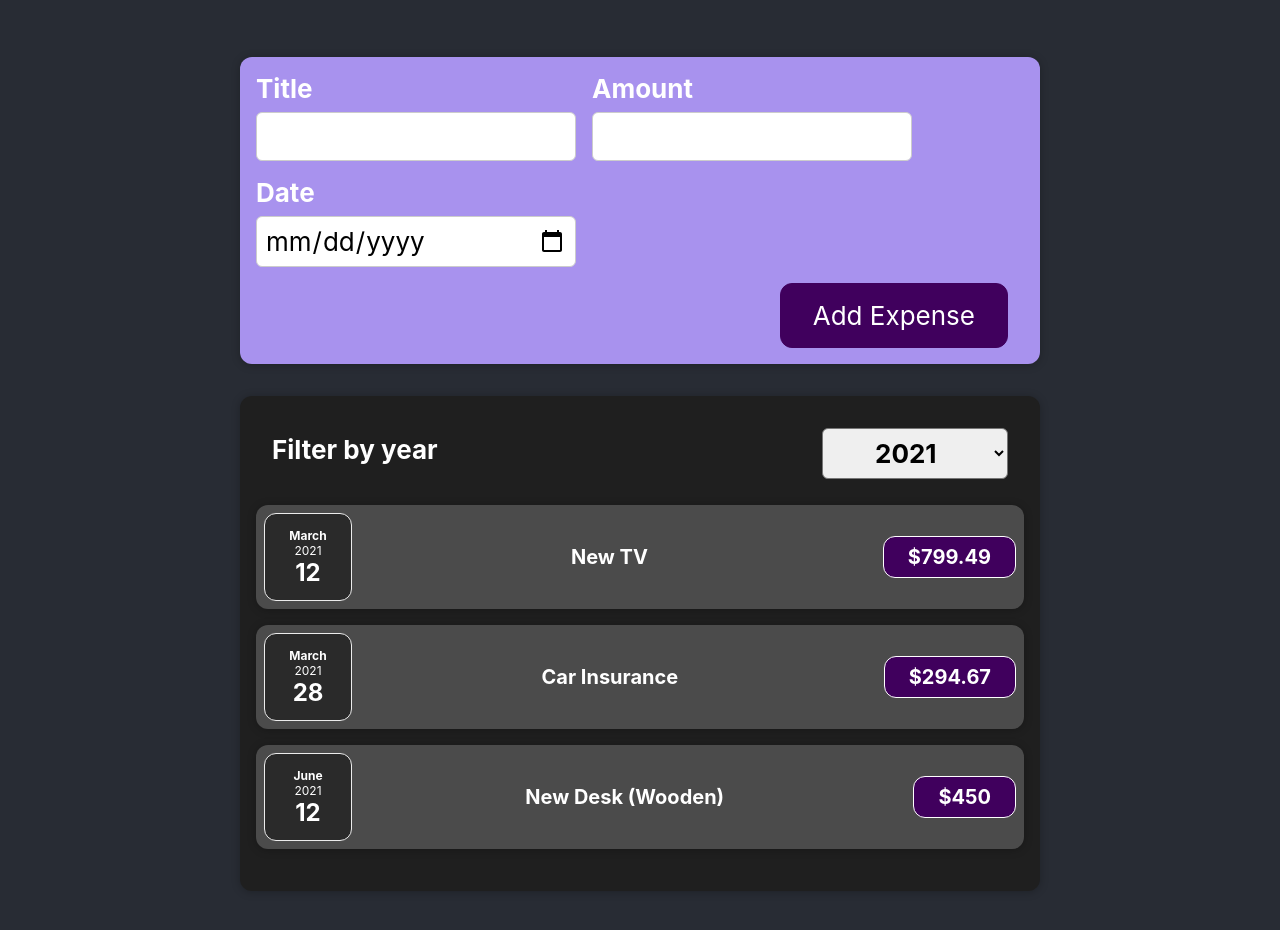
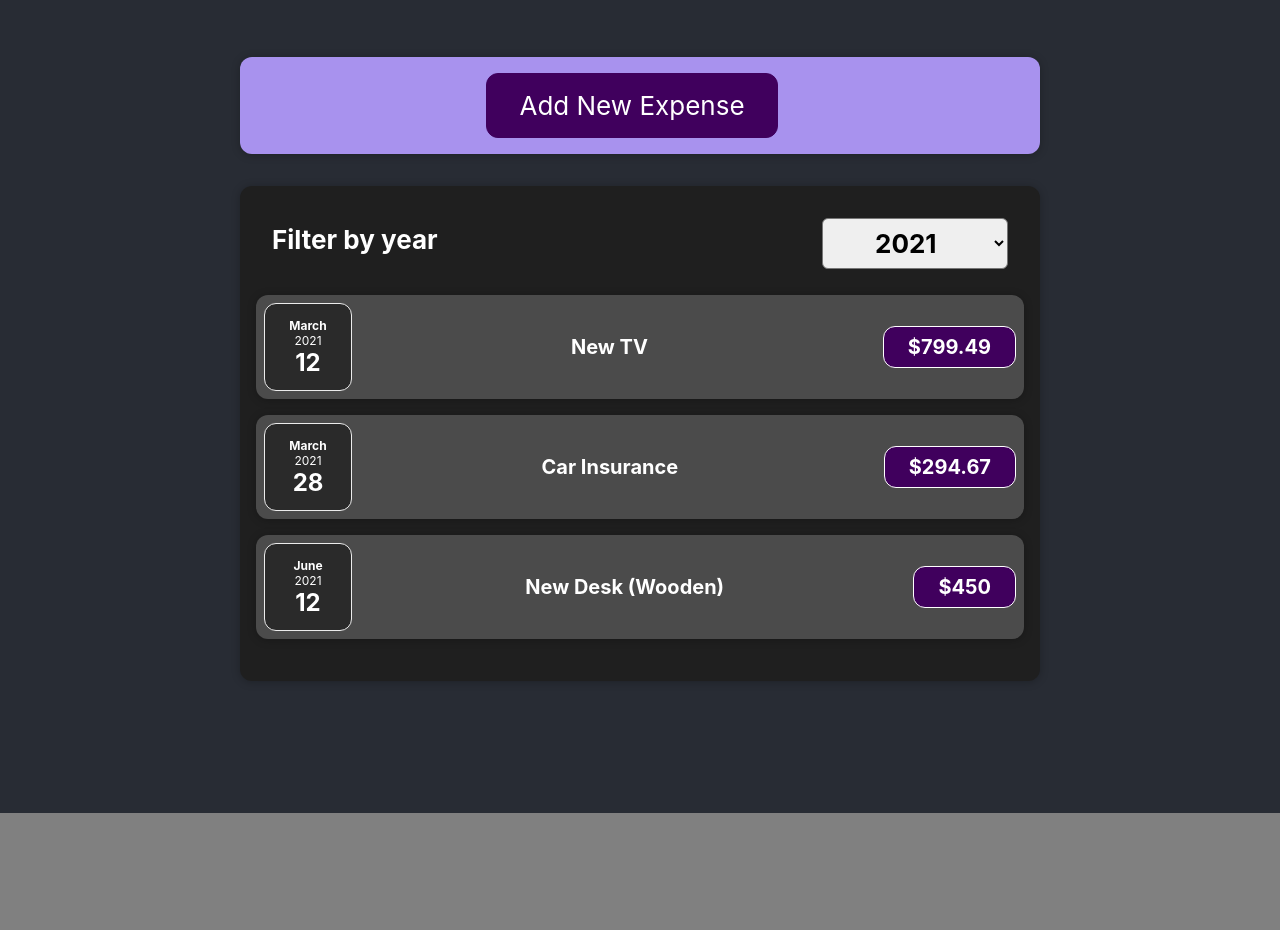
Before and after one commit to AntReyn12/expense-tracker, a React (Create React App) app: page / in a window 1280 px wide. Shown: the top 930 px of the page. After the commit the page ends 813 px from the top, so only its background shows below. Built offline with nearby package versions, Linux system fonts and the light colour scheme.

Commit message:
fixed some logic

```diff
--- a/src/components/NewExpense/ExpenseForm.js
+++ b/src/components/NewExpense/ExpenseForm.js
@@ -46,6 +46,9 @@
         </div>
       </div>
       <div className="new-expense__actions">
+        <button type="button" onClick={props.onCancel}>
+          Cancel
+        </button>
         <button type="submit">Add Expense</button>
       </div>
     </form>
--- a/src/components/NewExpense/NewExpense.js
+++ b/src/components/NewExpense/NewExpense.js
@@ -1,19 +1,31 @@
-import React from "react";
+import React, {useState} from "react";
 import "./NewExpense.css";
 import ExpenseForm from "./ExpenseForm";
 
 const NewExpense = (props) => {
+  const [isEditing, setIsEditing] = useState(false);
+
   const saveExpenseDataHandler = (enteredExpenseData) => {
     const expenseData = {
       ...enteredExpenseData,
       id: Math.random().toString(),
     };
     props.onAddExpense(expenseData);
+    setIsEditing(false);
+  };
+
+  const startEditingHandler = () => {
+    setIsEditing(true);
+  };
+
+  const stopEditingHandler = () => {
+    setIsEditing(false);
   };
 
   return (
     <div className="new-expense">
-      <ExpenseForm onSaveExpenseData={saveExpenseDataHandler} />
+      {!isEditing && <button onClick={startEditingHandler}>Add New Expense</button>}
+      {isEditing && <ExpenseForm onSaveExpenseData={saveExpenseDataHandler} onCancel={stopEditingHandler} />}
     </div>
   );
 };
```
